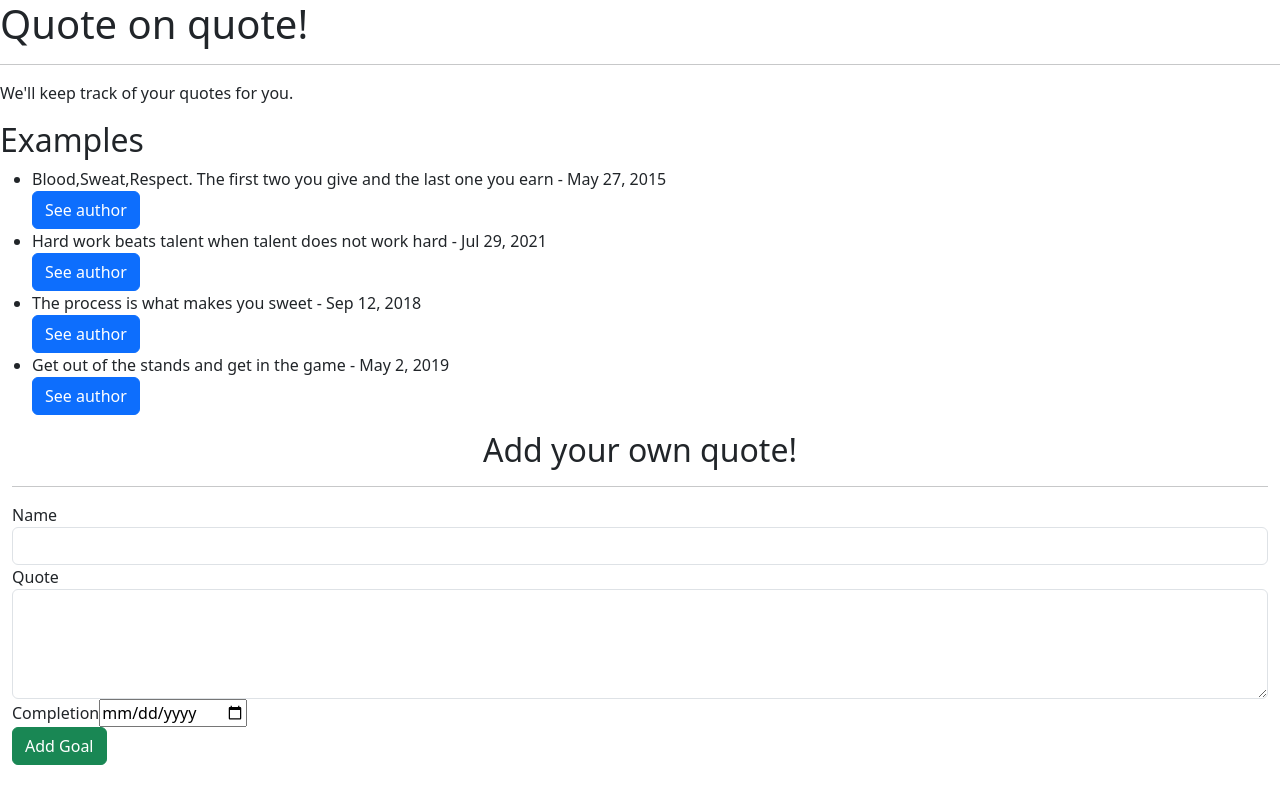
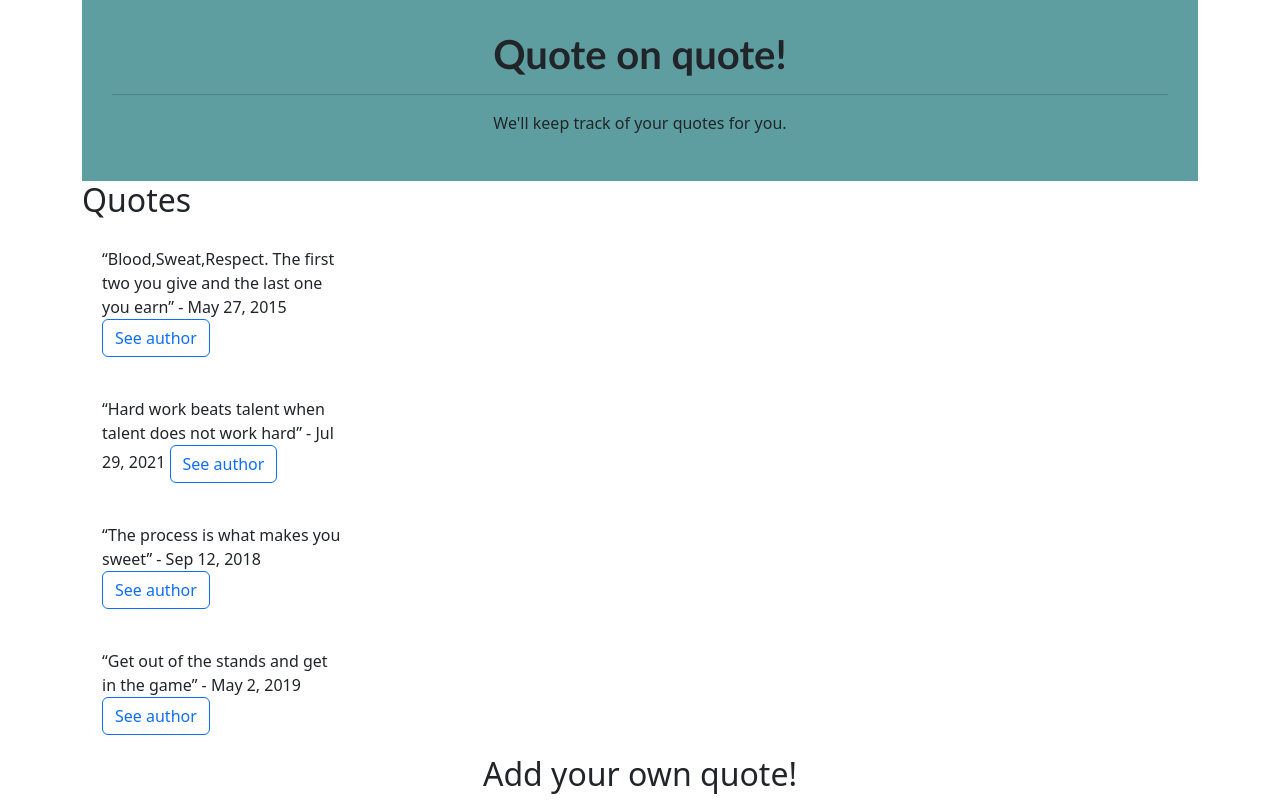
Before and after one commit to Cian747/quote-app, an Angular app: page / in a window 1280 px wide. Shown: the top 800 px of the page. Built offline with nearby package versions, Linux system fonts and the light colour scheme.

Commit message:
adding styling

```diff
--- a/src/app/quote-detail/quote-detail.component.html
+++ b/src/app/quote-detail/quote-detail.component.html
@@ -1,4 +1,6 @@
-<p><strong>{{name.author}}</strong></p>
-<button (click) = 'upVote(true)'>Like</button>{{name.likes}}
-<button (click) = 'downVote(true)'>Dislike</button>{{name.dislikes}}
-<button (click)= 'goalComplete(true)'>Delete Goal</button>
+<div class=" p-2 ">
+<p>By~<strong>{{name.author}}</strong></p>
+<button (click) = 'upVote(true)' class="btn btn-success">Like</button>{{name.likes}}
+<button (click) = 'downVote(true)' class="btn btn-info">Dislike</button>{{name.dislikes}}
+<button (click)= 'goalComplete(true)' class="btn btn-outline-danger">Delete Goal</button>
+</div>
--- a/src/app/quote-form/quote-form.component.html
+++ b/src/app/quote-form/quote-form.component.html
@@ -5,18 +5,18 @@
         <div class="form-group">
 
             <label for="name">Name</label>
-            <input type="text" required class="form-control" id="name" >
+            <input type="text" required class="form-control" id="name" [(ngModel)]="newQuote.author" name="name" #name = 'ngModel'>
 
         </div>
         <div class="form-group">
 
             <label for="description">Quote</label>
-            <textarea class="form-control" id="description" rows="4" required></textarea>
+            <textarea class="form-control" id="description" id="name" [(ngModel)]="newQuote.words" name="words" #words = 'ngModel' rows="4" required></textarea>
 
         </div>
         <div class="form-group">
             <label for="complete">Completion</label>
-            <input type='date' id="complete" required>
+            <input type='date' id="complete" [(ngModel)]="newQuote.completeDate" name="completeDate" #completeDate="ngModel" required>
 
         </div>
         <button type="submit" class="btn btn-success">Add Goal</button>
--- a/src/app/quote/quote.component.css
+++ b/src/app/quote/quote.component.css
@@ -0,0 +1,15 @@
+.header{
+    padding: 30px;
+    background-color:cadetblue;
+    text-align:center;
+}
+
+.header h1{
+    font-size: 40px;
+    font-family: 'Trebuchet MS', 'Lucida Sans Unicode', 'Lucida Grande', 'Lucida Sans', Arial, fantasy;
+    font-weight:900;
+}
+
+.col-md-3{
+    padding: 20px;
+}
--- a/src/app/quote/quote.component.html
+++ b/src/app/quote/quote.component.html
@@ -1,15 +1,22 @@
-<h1>Quote on quote!</h1>
-<hr>
-<p>We'll keep track of your quotes for you.</p>
-<h2>Examples</h2>
-<ul>
-  <li *ngFor='let quote of quotes; let i = index'>
-    {{quote.words}} - {{quote.completeDate | date}} <br>
-    <button (click)='toggleDetails(i)' class="btn btn-primary">See author</button>
-    <app-quote-detail *ngIf='quote.showName' [name]='quote' (isComplete)='completeGoal($event,i)' (myLike)='addLike($event,i)' (yourLike) ='addNotLike($event,i)'>
-    </app-quote-detail>
-  </li>
-</ul>
-<p *ngIf='quotes.length > 5'> There's room for more.</p>
+<div class="container">
+  <div class="header">
+  <h1>Quote on quote!</h1>
+  <hr>
+  <p>We'll keep track of your quotes for you.</p>
+  </div>
+  <h2>Quotes</h2>
+  <div class="row">
+    <div>
+      <div *ngFor='let quote of quotes; let i = index' class = 'col-md-3'>
+        <q>{{quote.words}}</q> - {{quote.completeDate | date}}
+      <button (click)='toggleDetails(i)' class="btn btn-outline-primary">See author</button>
+      <app-quote-detail *ngIf='quote.showName' [name]='quote' (isComplete)='completeGoal($event,i)'
+        (myLike)='addLike($event,i)' (yourLike)='addNotLike($event,i)'>
+      </app-quote-detail>
+      </div>
+    </div>
+  </div>
+  <p *ngIf='quotes.length > 5'> There's room for more.</p>
 
-<app-quote-form (addQuote) = 'addNewQuote($event)'></app-quote-form>
+  <app-quote-form (addQuote)='addNewQuote($event)'></app-quote-form>
+</div>
--- a/src/app/quote/quote.component.ts
+++ b/src/app/quote/quote.component.ts
@@ -36,8 +36,8 @@ export class QuoteComponent implements OnInit {
      this.quotes[index].dislikes++;
    }
    addNewQuote(quote:any){
-    let goalLength = this.quotes.length;
-    quote.id = goalLength+1;
+    let quoteLength = this.quotes.length;
+    quote.id = quoteLength+1;
     quote.completeDate = new Date(quote.completeDate)
     this.quotes.push(quote)
   }
```
